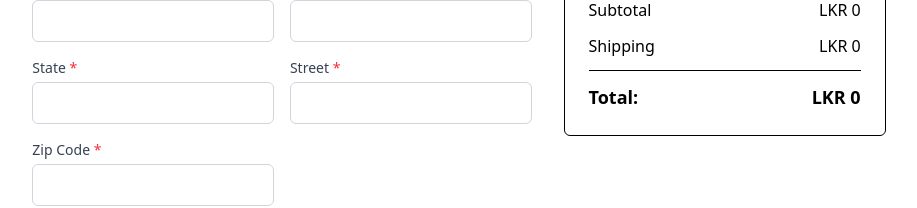
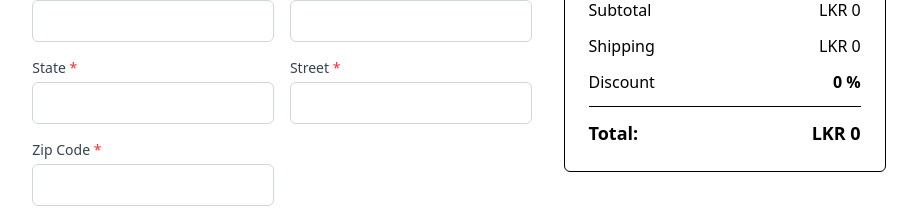
Before and after one commit to Dewanthika/dgcs_ui, a React (Vite) app: page /checkout in a window 1280 px wide. Shown: the part 249-457 px from the top of the page, without its empty margins (181-1098 px from the left). Built offline with nearby package versions, Linux system fonts and the light colour scheme; no server answers.

Commit message:
feat: Refactor CartPage and CheckoutPage to improve discount calculation; separate totalBeforeDiscount and discountAmount for clarity

```diff
--- a/src/pages/landingPage/CartPage.tsx
+++ b/src/pages/landingPage/CartPage.tsx
@@ -70,7 +70,11 @@
     }
   }, [seletedShipping, weightKG, shipping]);
   const discount = isCompanyActive && quantity > 25 ? company?.discount! : 0;
-  const total = subtotal + shippingAmount! - discount;
+
+  const totalBeforeDiscount = subtotal + shippingAmount!;
+
+  const discountAmount = totalBeforeDiscount * (discount / 100);
+  const total = totalBeforeDiscount - discountAmount;
 
   const handleUpdateQuantity = (itemId: string, newQuantity: number) => {
     if (newQuantity < 1) return; // Prevents negative quantity
@@ -243,7 +247,7 @@
 
             <div className="flex justify-between">
               <span>Discount</span>
-              <span className="font-bold">LKR {discount}</span>
+              <span className="font-bold">{discount} %</span>
             </div>
           </div>
 
--- a/src/pages/landingPage/CheckoutPage.tsx
+++ b/src/pages/landingPage/CheckoutPage.tsx
@@ -55,7 +55,10 @@
     0
   );
   const shipping = shippingAmount;
-  const total = subtotal + shipping - discount;
+  const totalBeforeDiscount = subtotal + shippingAmount!;
+
+  const discountAmount = totalBeforeDiscount * (discount / 100);
+  const total = totalBeforeDiscount - discountAmount;
 
   const handleQuantityChange = (id: string, newQuantity: number) => {
     if (newQuantity < 1) return; // Prevents negative quantity
@@ -126,7 +129,7 @@
             totalAmount: total,
             orderWeight,
             deliveryCharge: shipping,
-            discount
+            discount,
           },
         },
       });
@@ -357,6 +360,11 @@
                 <span className="font-medium">LKR {shipping}</span>
               </div>
 
+              <div className="flex justify-between">
+                <span>Discount</span>
+                <span className="font-bold">{discount} %</span>
+              </div>
+
               <div className="flex justify-between pt-3 border-t text-lg font-bold">
                 <span>Total:</span>
                 <span>LKR {total}</span>
```
